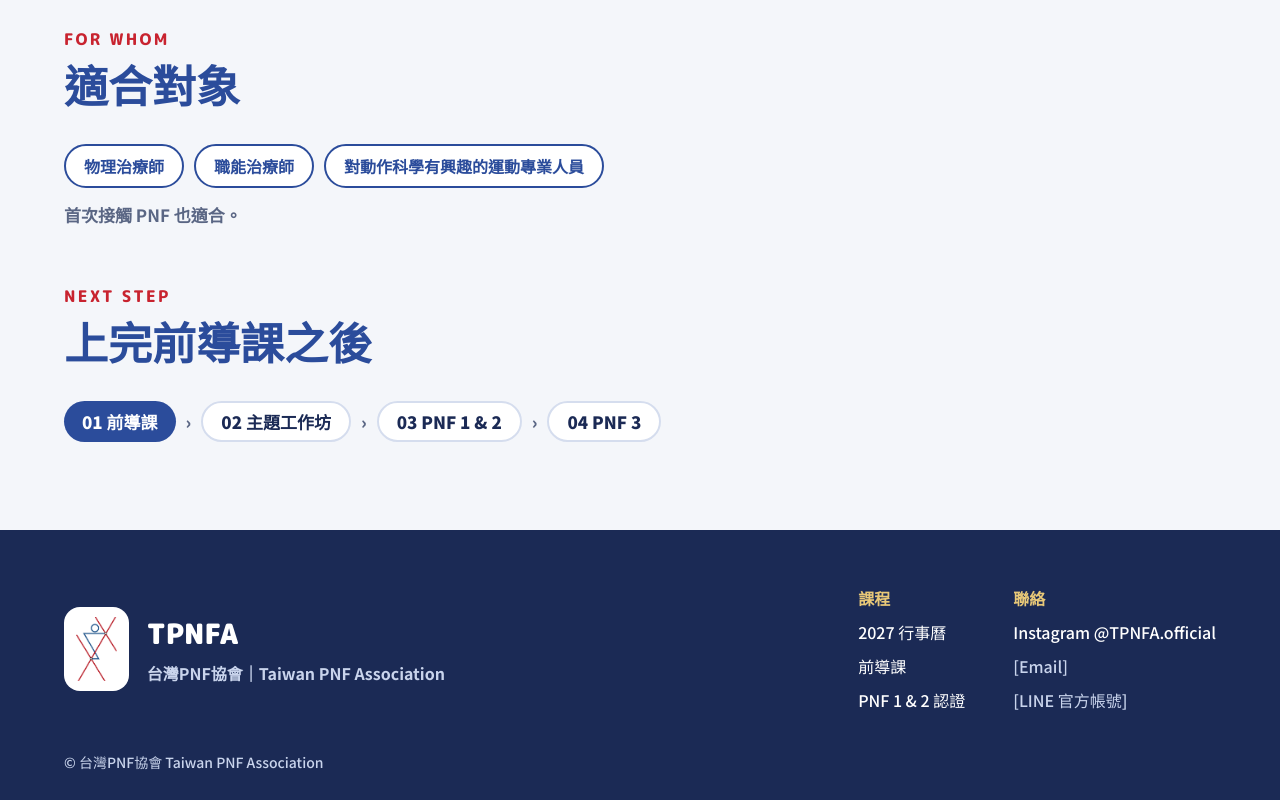
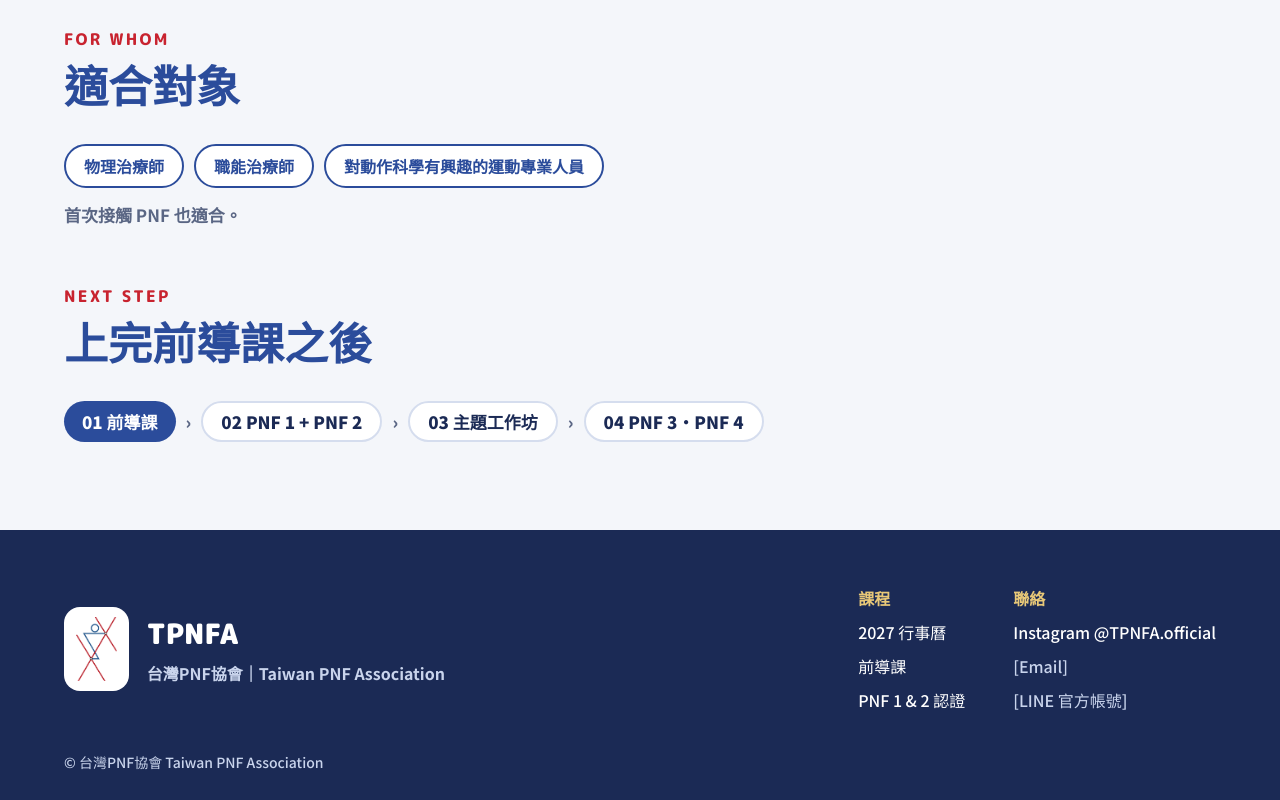
Before and after one commit to tpnfaofficial/tpnfa-website, a plain HTML site: page fundamentals.html in a window 1280 px wide. Shown: the part 1789-2589 px from the top of the page. Drawn offline with Linux system fonts and the light colour scheme.

Commit message:
學習路徑改為：前導課 → PNF 1+2 → 主題工作坊 → PNF 3・4
Co-Authored-By: Claude Opus 5.5 <noreply@anthropic.com>
Claude-Session: https://claude.ai/code/session_01K1eDmR1He1EdYfpH5Xdf8Z

```diff
--- a/fundamentals.html
+++ b/fundamentals.html
@@ -59,9 +59,9 @@
 <div style="margin-bottom: 32px"><span style="font-family: 'M PLUS Rounded 1c', sans-serif; font-size: 16px; font-weight: 800; letter-spacing: 0.14em; color: #C8232F">NEXT STEP</span><h2 style="margin: 6px 0 0; font-size: clamp(30px, 4vw, 44px); font-weight: 900; line-height: 1.25; color: #2B4C9B">上完前導課之後</h2></div>
 <div style="display: flex; flex-wrap: wrap; align-items: center; gap: 10px; font-size: 17px; font-weight: 900">
 <span style="background: #2B4C9B; color: #FFFFFF; border-radius: 999px; padding: 8px 18px">01 前導課</span><span aria-hidden="true" style="color: #5A6684">›</span>
-<span style="background: #FFFFFF; border: 2px solid #D5DDEE; border-radius: 999px; padding: 6px 18px">02 主題工作坊</span><span aria-hidden="true" style="color: #5A6684">›</span>
-<span style="background: #FFFFFF; border: 2px solid #D5DDEE; border-radius: 999px; padding: 6px 18px">03 PNF 1 &amp; 2</span><span aria-hidden="true" style="color: #5A6684">›</span>
-<span style="background: #FFFFFF; border: 2px solid #D5DDEE; border-radius: 999px; padding: 6px 18px">04 PNF 3</span>
+<span style="background: #FFFFFF; border: 2px solid #D5DDEE; border-radius: 999px; padding: 6px 18px">02 PNF 1 + PNF 2</span><span aria-hidden="true" style="color: #5A6684">›</span>
+<span style="background: #FFFFFF; border: 2px solid #D5DDEE; border-radius: 999px; padding: 6px 18px">03 主題工作坊</span><span aria-hidden="true" style="color: #5A6684">›</span>
+<span style="background: #FFFFFF; border: 2px solid #D5DDEE; border-radius: 999px; padding: 6px 18px">04 PNF 3・PNF 4</span>
 </div>
 </section>
 </main>
```
Also changed, not shown: index.html (+9 -9 lines).
